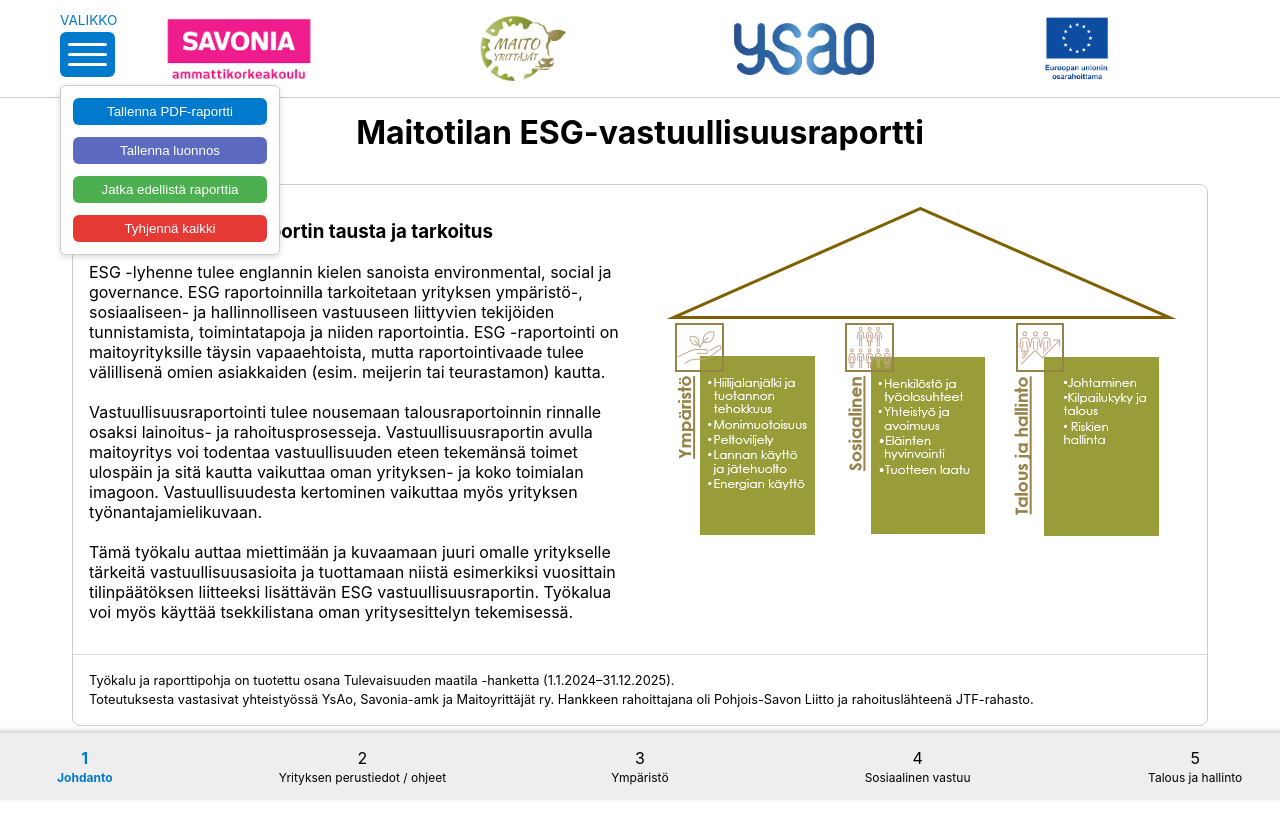
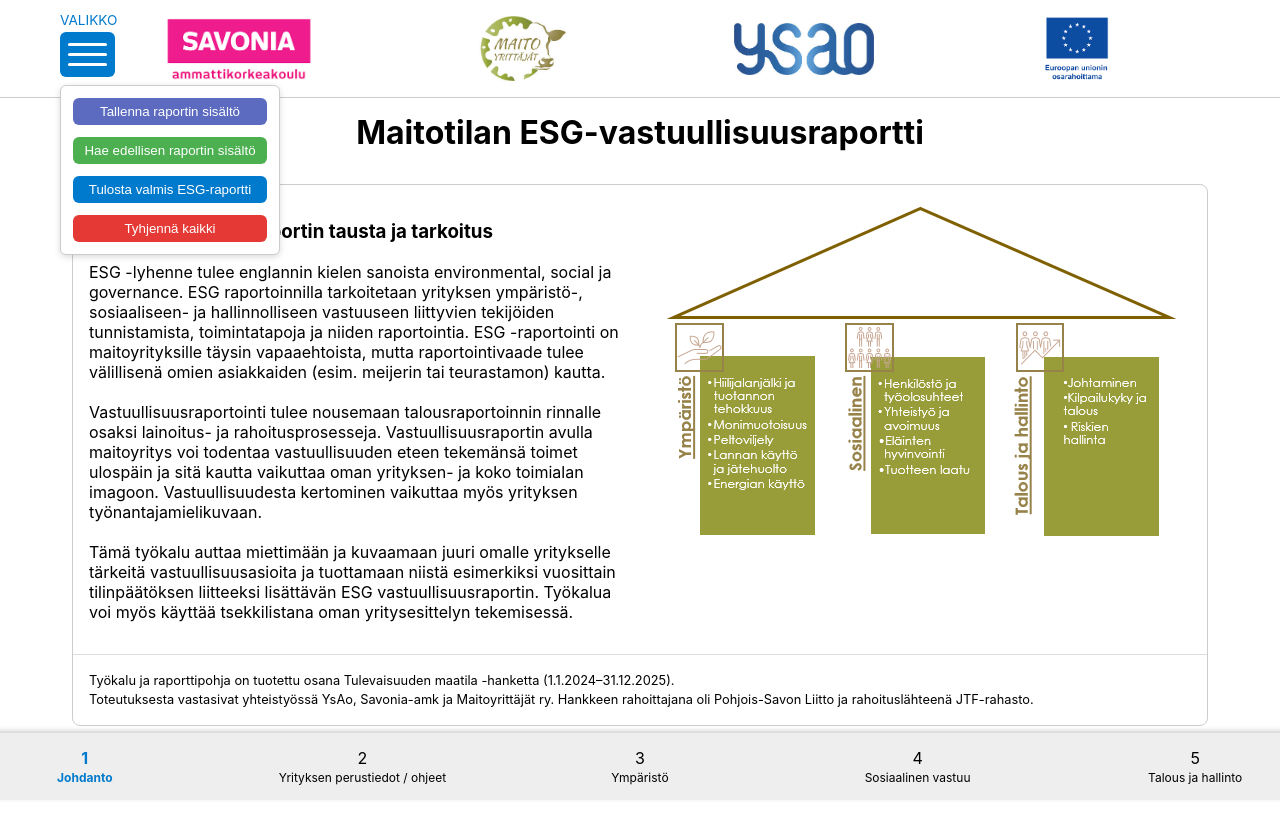
Before and after one commit to karkkainenoskari/esglomake, a React (Create React App) app: page / in a window 1280 px wide. Both pictures are taken after a click on the button "Valikko". Shown: the top 838 px of the page. Built offline with nearby package versions, Linux system fonts and the light colour scheme.

Commit message:
korjauksia

```diff
--- a/src/App.js
+++ b/src/App.js
@@ -210,19 +210,7 @@ function App() {
               minWidth: 220
             }}
           >
-            <button
-              onClick={() => { handleSaveAndFinish(); setMenuOpen(false); }}
-              style={{
-                padding: '6px 8px',
-                border: 'none',
-                borderRadius: 6,
-                background: '#007acc',
-                color: '#fff',
-                cursor: 'pointer'
-              }}
-            >
-              Tallenna PDF‑raportti
-            </button>
+
 
             <button
               onClick={() => { handleSaveDraft(); setMenuOpen(false); }}
@@ -235,7 +223,7 @@ function App() {
                 cursor: 'pointer'
               }}
             >
-              Tallenna luonnos
+              Tallenna raportin sisältö
             </button>
 
             <button
@@ -251,7 +239,21 @@ function App() {
                 cursor: 'pointer'
               }}
             >
-              Jatka edellistä raporttia
+              Hae edellisen raportin sisältö
+            </button>
+
+            <button
+              onClick={() => { handleSaveAndFinish(); setMenuOpen(false); }}
+              style={{
+                padding: '6px 8px',
+                border: 'none',
+                borderRadius: 6,
+                background: '#007acc',
+                color: '#fff',
+                cursor: 'pointer'
+              }}
+            >
+              Tulosta valmis ESG-raportti
             </button>
 
             <button
--- a/src/components/EnvironmentPage.js
+++ b/src/components/EnvironmentPage.js
@@ -362,7 +362,7 @@ const EnvironmentPage = ({ onNext, onPrevious, companyData, initialEnvData, onDa
               <input type="text" name="envHiiliviljelytoimenpiteet" value={envData.envHiiliviljelytoimenpiteet} onChange={handleChange} style={{ width: '100%' }} />
             </td>
             <td>
-              <AutoResizeTextArea name="envHiiliviljelytoimenpiteetLisatiedot" value={envData.envHiiliviljelytoimenpiteetLisatiedot} onChange={handleChange} style={{ width: '100%' }} />
+              <AutoResizeTextArea name="envHiiliviljelytoimenpiteetLisatiedot" value={envData.envHiiliviljelytoimenpiteetLisatiedot} onChange={handleChange} style={{ width: '100%' }}placeholder="Tieto löytyy tuotosseurannasta tai meijerin tiedoista" />
             </td>
           </tr>
           <tr>
--- a/src/components/InitialPage.js
+++ b/src/components/InitialPage.js
@@ -182,12 +182,13 @@ const InitialPage = ({ onNext, initialData, onDataUpdate, onImportPdf, onPreviou
           }}
         >
           <h3>Ohjeet lomakkeen täyttöön:</h3>
+          <strong>(HUOM! Jos täytät raporttia toista kertaa niin voit ladata vanhan raportin datan lomakkeeseen tarvittaessa.)</strong>
 
           <ol style={{ paddingLeft: '1.2rem' }}>
+
             <li>
               <strong>Lomakkeen täyttäminen</strong>
               <ul style={{ listStyleType: 'disc', marginLeft: '1.2rem' }}>
-              <li>Vasemmassa yläkulmassa oleva sininen kolmen viivan painike avaa valikon, josta löydät kaikki päätoiminnot.</li>
               <li>Raportti koostuu neljästä osiosta: perustiedot, ympäristö, sosiaalinen vastuu sekä talous ja hallinto</li>
               <li>Pääset liikkumaan osioiden välillä edestakaisin joko alapalkista tai edellinen/seuraava -painikkeista</li>
               <li>Täytä kustakin osiosta vain omalle yritykselle merkitykselliset asiat tai mistä sinulta löytyy tuloksia ja tekemistä</li>
@@ -202,6 +203,7 @@ const InitialPage = ({ onNext, initialData, onDataUpdate, onImportPdf, onPreviou
             <li>
               <strong>Tallennus ja jatkaminen</strong>
               <ul style={{ listStyleType: 'disc', marginLeft: '1.2rem' }}>
+              <li>Vasemmassa yläkulmassa oleva sininen kolmen viivan painike avaa valikon, josta löydät kaikki päätoiminnot.</li>
                 <li><em>"Tallenna luonnos"</em> lataa selaimeesi JSON‑tiedoston, jossa on kaikki tähänastiset täytetyt kentät.</li>
                 <li><em>"Jatka edellistä raporttia"</em> nappia klikkaamaalla voit ladata aiemmin tallennetun JSON‑luonnoksen ja palauttaa lomakkeeseen aiemmin syöttämäsi tiedot.</li>
                 <li>Sovellus tallentaa syötteesi myös automaattisesti selaimen muistiin. Voit sulkea ikkunan ja jatkaa myöhemmin ilman erillistä luonnosta. (HUOM! Tiedot häviävät lomakkeesta, jos poistat sivuhistoriasta välimuistissa olevat tiedot)</li>
--- a/src/components/SosiaalinenVastuuPage.js
+++ b/src/components/SosiaalinenVastuuPage.js
@@ -377,7 +377,7 @@ const SosiaalinenVastuuPage = ({ onNext, onPrevious, initialSocialData, onDataUp
               </td>
               <td>
                 <AutoResizeTextArea name="vapaapäivatLisatiedot" value={socialData.vapaapäivatLisatiedot} onChange={handleChange} style={{ width: '100%' }}
-                  placeholder="Kuvaa miten..." />
+                  />
               </td>
             </tr>
             <tr>
@@ -407,7 +407,7 @@ const SosiaalinenVastuuPage = ({ onNext, onPrevious, initialSocialData, onDataUp
               </td>
               <td>
                 <AutoResizeTextArea name="tyoajanMittaaminenLisatiedot" value={socialData.tyoajanMittaaminenLisatiedot} onChange={handleChange} style={{ width: '100%' }}
-                  placeholder="Kuvaa miten..." />
+                   />
               </td>
             </tr>
             <tr>
@@ -517,11 +517,14 @@ const SosiaalinenVastuuPage = ({ onNext, onPrevious, initialSocialData, onDataUp
             </tr>
             <tr>
               <td>Kuvaus säännöllisistä palaverikäytännöistä</td>
-              <td style={{ textAlign: 'center' }}>
-                <YesNoToggle
+
+              <td>
+                <input
+                  type="text"
+                  name="palaverit"
                   value={socialData.palaverit}
-                  onChange={(val) => setSocialData({ ...socialData, palaverit: val })}
-                  themeColor=" #ec9005"
+                  onChange={handleChange}
+                  style={{ width: '100%' }}
                 />
               </td>
               <td>
```
